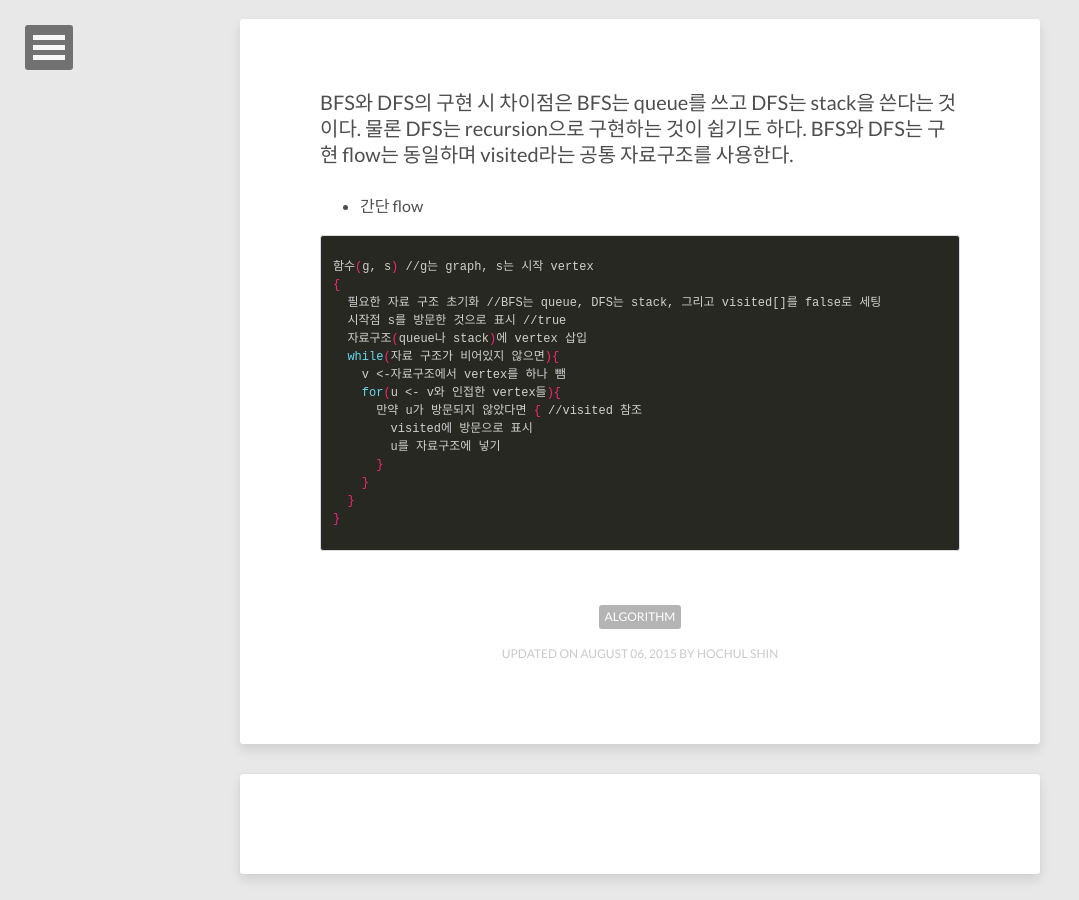
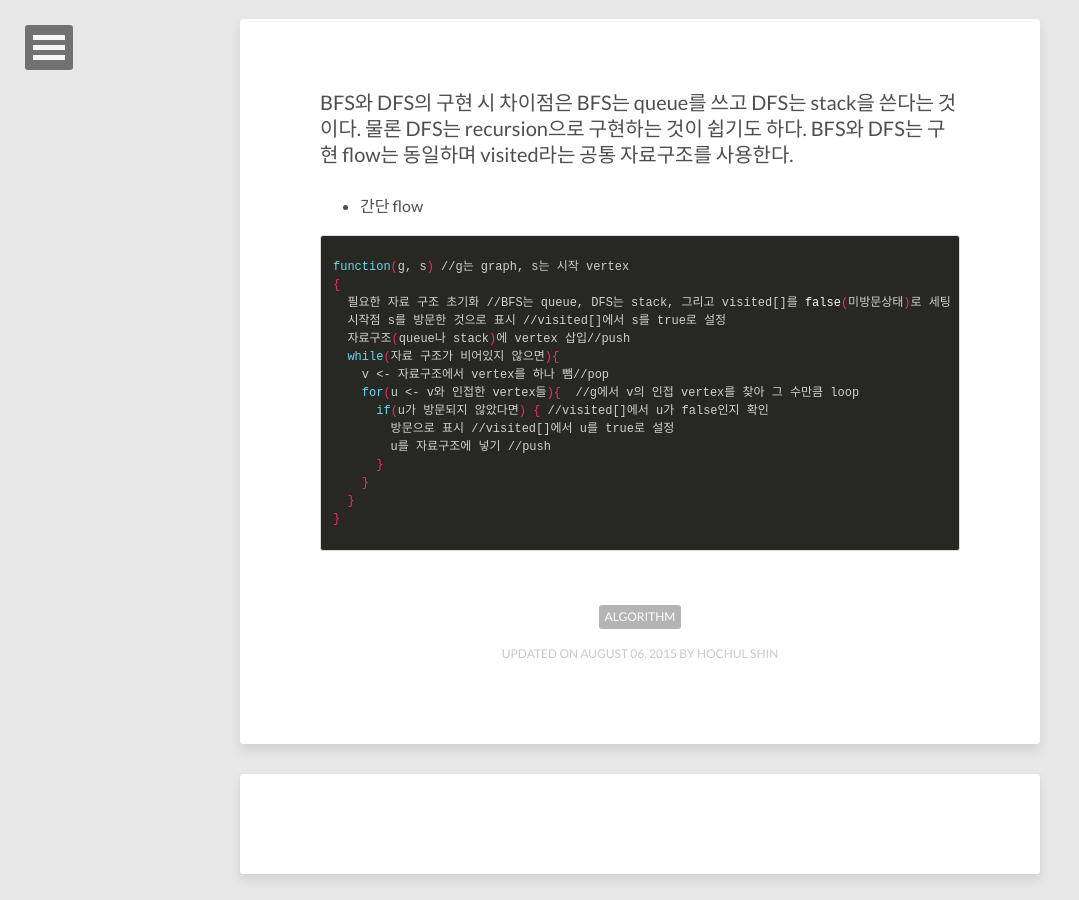
Before and after one commit to dakoo/dakoo.github.io, a Jekyll site: the page built from _posts/2015-08-06-dfs-bfs.md, in a window 1280 px wide and 900 px high, scrolled down 431 px. Shown: the whole window, without its empty margins (0-1079 px from the left). Built offline with Jekyll 4.4.1, drawn with Linux system fonts in a browser that asks for light colours; nearby versions of some CDN libraries; comment, search, counter and statistics services are not loaded.

Commit message:
Update 2015-08-06-dfs-bfs.md

```diff
--- a/_posts/2015-08-06-dfs-bfs.md
+++ b/_posts/2015-08-06-dfs-bfs.md
@@ -13,17 +13,17 @@ BFS와 DFS는 구현 flow는 동일하며 visited라는 공통 자료구조를
 
 - 간단 flow
 {% highlight bash %}
-함수(g, s) //g는 graph, s는 시작 vertex
+function(g, s) //g는 graph, s는 시작 vertex
 {
-  필요한 자료 구조 초기화 //BFS는 queue, DFS는 stack, 그리고 visited[]를 false로 세팅
-  시작점 s를 방문한 것으로 표시 //true
-  자료구조(queue나 stack)에 vertex 삽입
+  필요한 자료 구조 초기화 //BFS는 queue, DFS는 stack, 그리고 visited[]를 false(미방문상태)로 세팅
+  시작점 s를 방문한 것으로 표시 //visited[]에서 s를 true로 설정
+  자료구조(queue나 stack)에 vertex 삽입//push
   while(자료 구조가 비어있지 않으면){
-    v <-자료구조에서 vertex를 하나 뺌
-    for(u <- v와 인접한 vertex들){
-      만약 u가 방문되지 않았다면 { //visited 참조
-        visited에 방문으로 표시
-        u를 자료구조에 넣기
+    v <- 자료구조에서 vertex를 하나 뺌//pop
+    for(u <- v와 인접한 vertex들){  //g에서 v의 인접 vertex를 찾아 그 수만큼 loop
+      if(u가 방문되지 않았다면) { //visited[]에서 u가 false인지 확인
+        방문으로 표시 //visited[]에서 u를 true로 설정
+        u를 자료구조에 넣기 //push
       }
     }
   }
```
